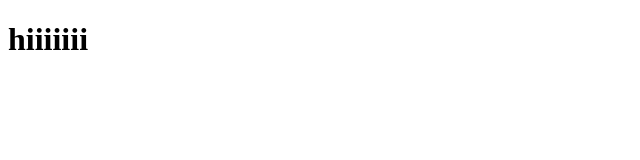
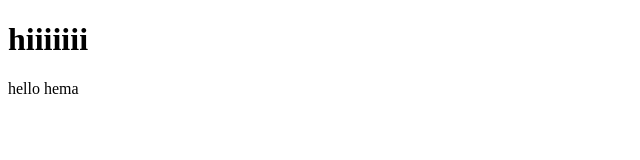
Before and after one commit to hemalathamr/dvg, a plain HTML site: page index.html in a window 1280 px wide. Shown: the full height of the page, 0-640 px from the left. Drawn offline with Linux system fonts and the light colour scheme.

Commit message:
Update index.html

```diff
--- a/index.html
+++ b/index.html
@@ -7,5 +7,6 @@
 </head>
 <body>
     <h1>hiiiiiii</h1>
+     hello hema
 </body>
 </html>
```
